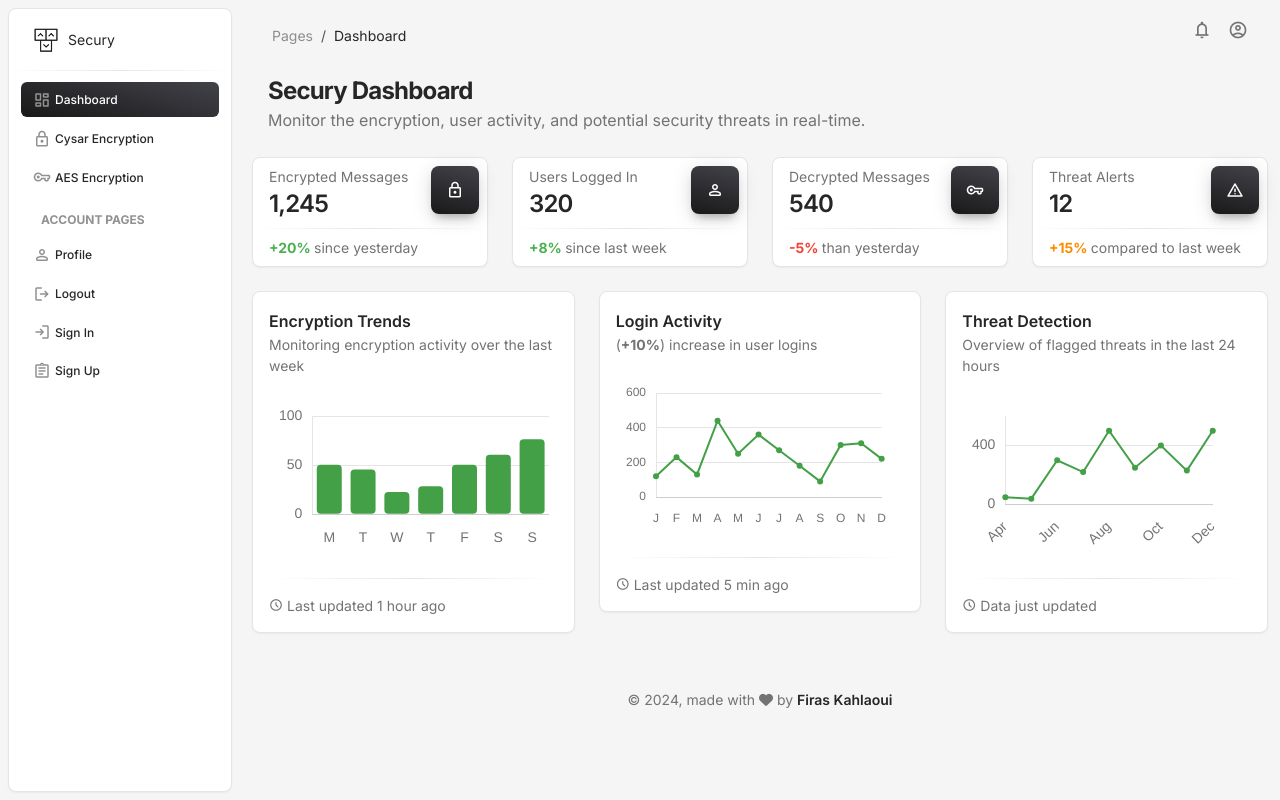
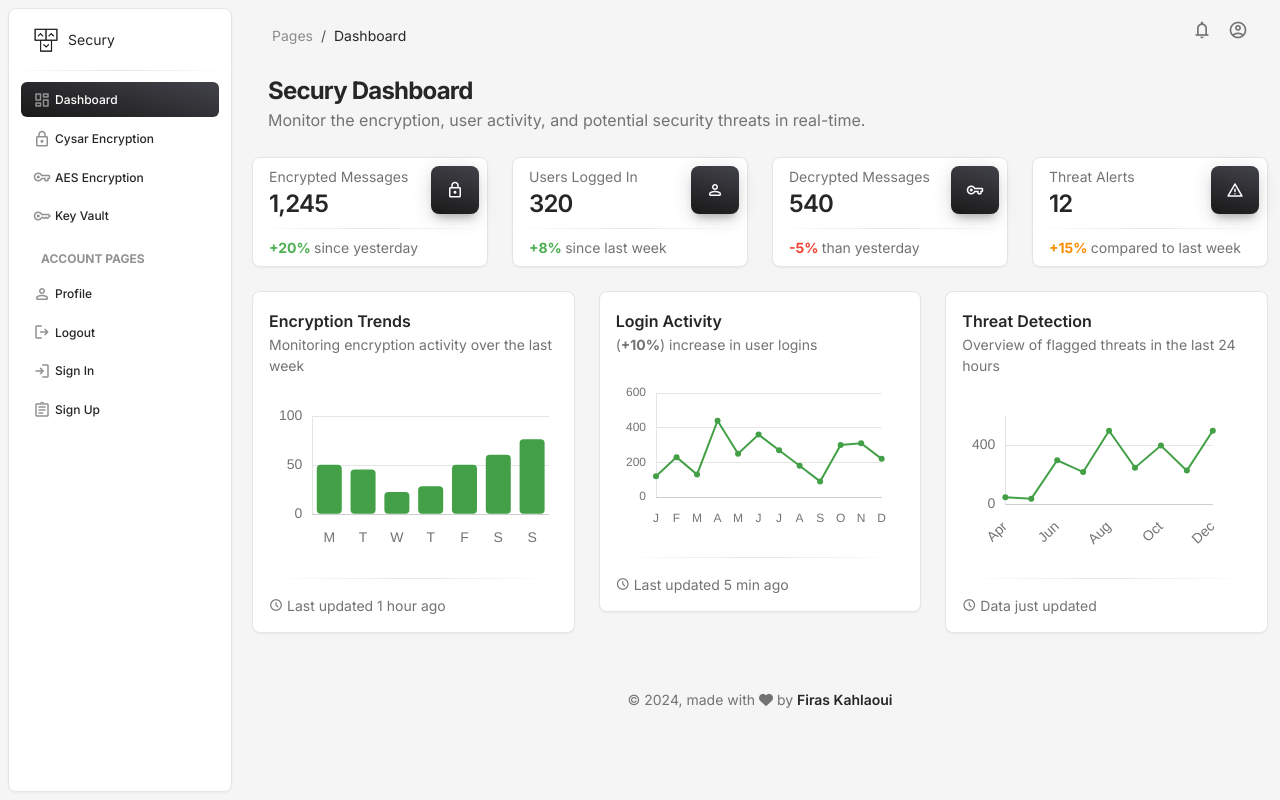
Before and after one commit to FirasKahlaoui/secury, a plain HTML site: page pages/dashboard.html in a window 1280 px wide. Drawn offline with nearby package versions, Linux system fonts and the light colour scheme.

Commit message:
Add the Key Vault to the navbar

```diff
--- a/pages/dashboard.html
+++ b/pages/dashboard.html
@@ -53,6 +53,12 @@
           <a class="nav-link text-dark" href="../pages/aes-encryption.html">
         <i class="material-symbols-rounded opacity-5">vpn_key</i>
         <span class="nav-link-text ms-1">AES Encryption</span>
+          </a>
+        </li>
+        <li class="nav-item">
+          <a class="nav-link text-dark" href="../pages/key-vault.html">
+        <i class="material-symbols-rounded opacity-5">key</i>
+        <span class="nav-link-text ms-1">Key Vault</span>
           </a>
         </li>
         <li class="nav-item mt-3">
```
Lines whose indentation alone changed are shown as unchanged.
